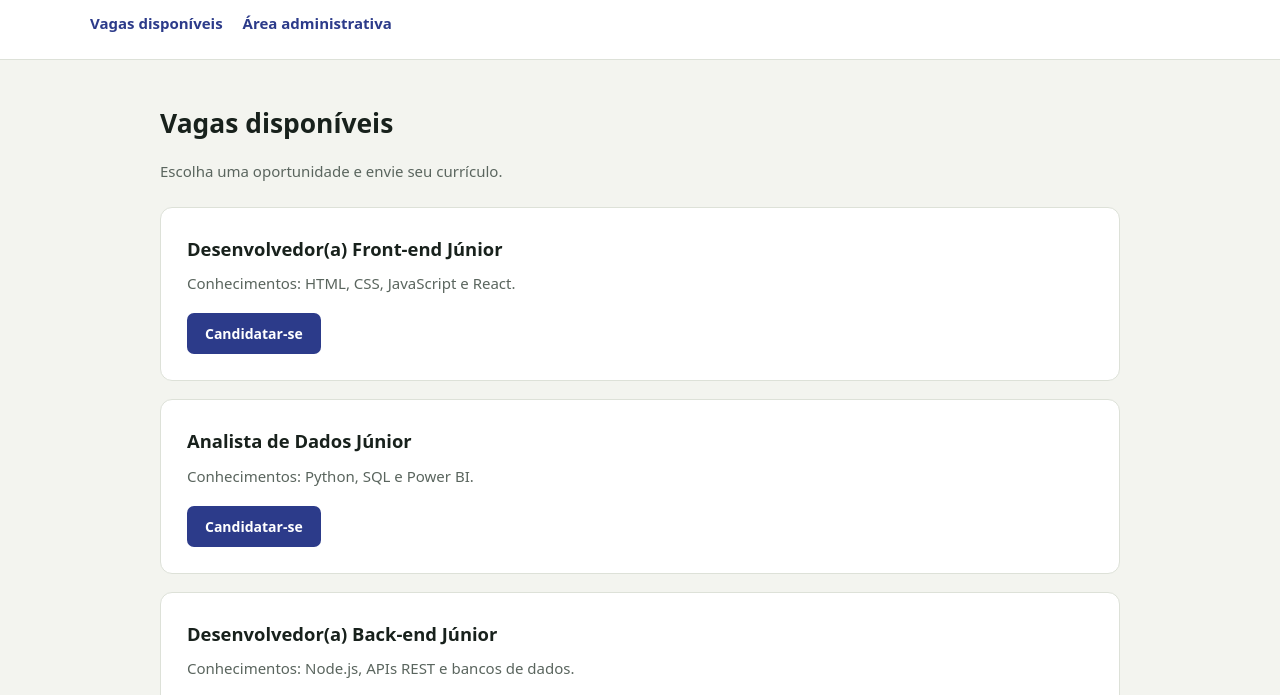
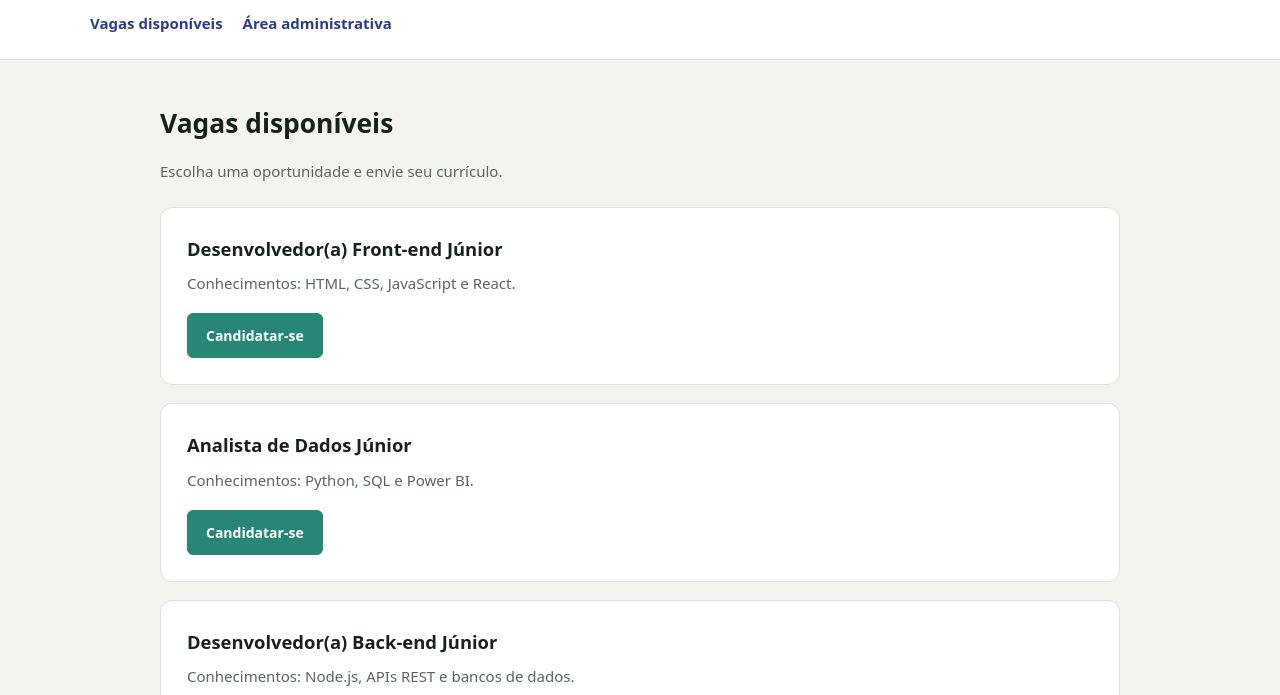
Before and after one commit to AdrianoJr07/talentosaas-multicloud, a plain HTML site: page frontend-app/vagas.html in a window 1280 px wide. Shown: the part 99-794 px from the top of the page. Drawn offline with Linux system fonts and the light colour scheme.

Commit message:
Update vagas.css

```diff
--- a/frontend-app/css/vagas.css
+++ b/frontend-app/css/vagas.css
@@ -211,12 +211,13 @@ small {
   nav {
     gap: 12px;
   }
+}
 
 /* Botões da página de vagas */
 button,
 button[type="submit"],
 .btn-primary {
-    background-color: #278675;
+  background: #278675;
   color: #ffffff;
   border: 1px solid #278675;
   border-radius: 6px;
@@ -229,7 +230,7 @@ button[type="submit"],
 button:hover,
 button[type="submit"]:hover,
 .btn-primary:hover {
-    background-color: #206d60;
+  background: #206d60;
   border-color: #206d60;
 }
 
```
Lines whose indentation alone changed are shown as unchanged.
